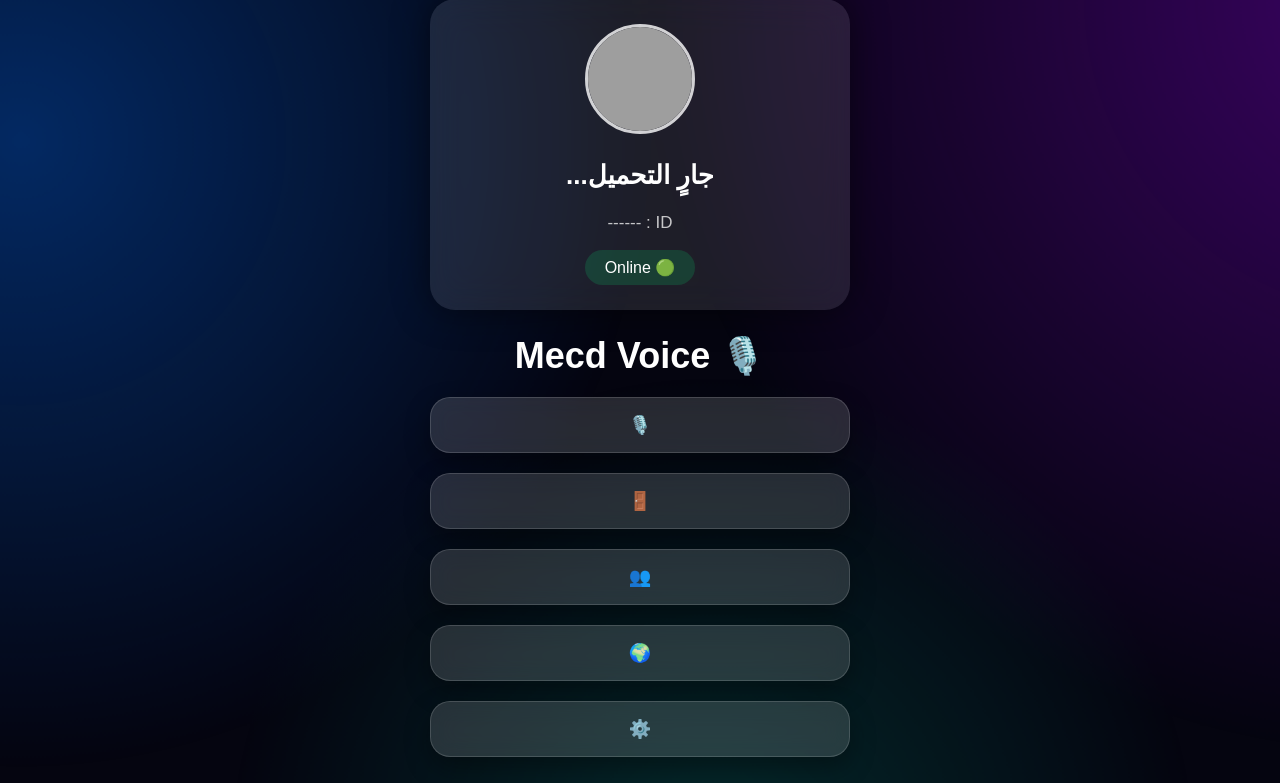
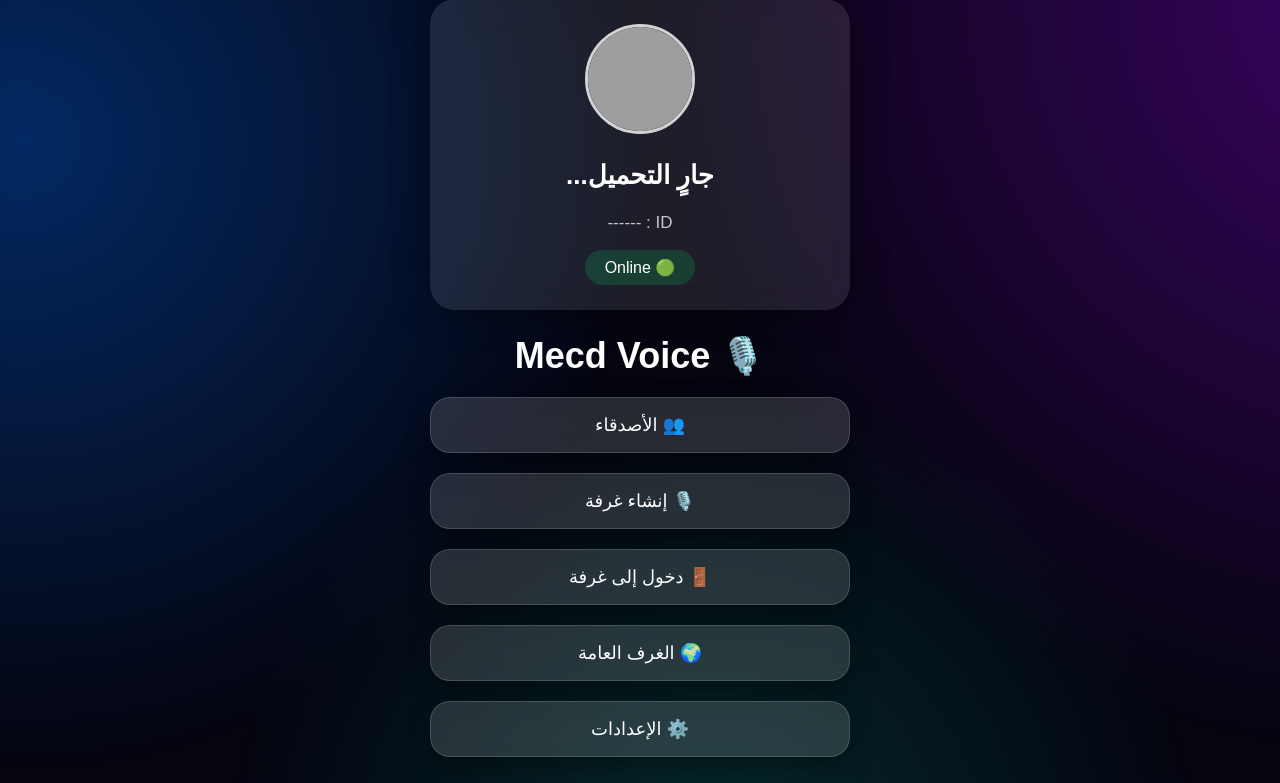
Before and after one commit to mecdjhjhnh37-collab/walkie-talkie-majd, a Flask app: page /home in a window 1280 px wide. Shown: the part 17-800 px from the top of the page. Run offline with Flask 3, Linux system fonts and the light colour scheme; some libraries are stand-ins or nearby versions; grey boxes are pictures that could not be loaded.

Commit message:
Update home.html

```diff
--- a/templates/home.html
+++ b/templates/home.html
@@ -45,26 +45,24 @@ ID : ------
 <div class="menu">
 
 <button>
-🎙️ <span data-key="createRoom"></span>
+👥 <span id="friendsText">الأصدقاء</span>
 </button>
 
 <button>
-🚪 <span data-key="joinRoom"></span>
+🎙️ <span id="createRoomText">إنشاء غرفة</span>
 </button>
 
 <button>
-👥 <span data-key="friends"></span>
+🚪 <span id="joinRoomText">دخول إلى غرفة</span>
 </button>
 
 <button>
-🌍 <span data-key="publicRooms"></span>
+🌍 <span id="publicRoomsText">الغرف العامة</span>
 </button>
 
 <button>
-⚙️ <span data-key="settings"></span>
+⚙️ <span id="settingsText">الإعدادات</span>
 </button>
-
-</div>
 
 </div>
 
```
